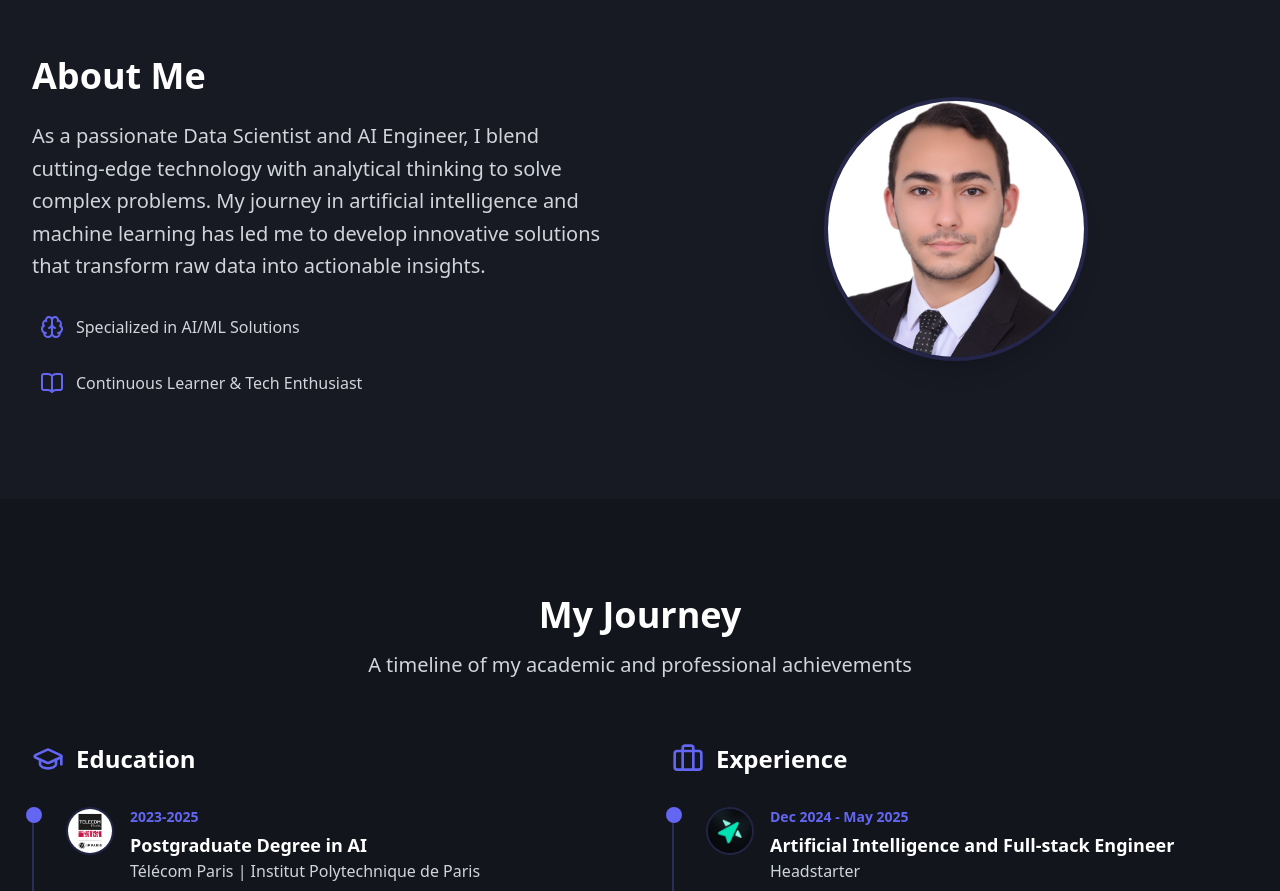
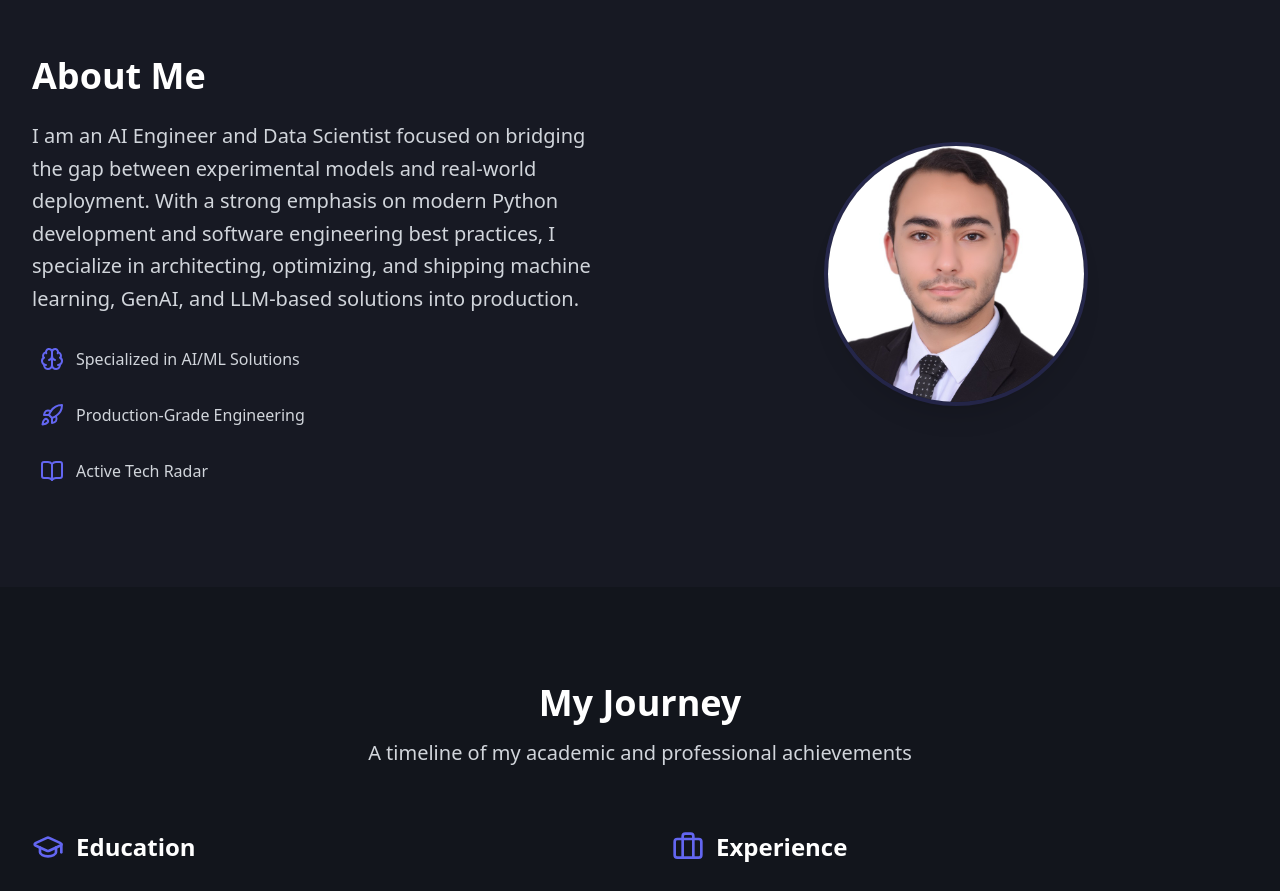
Before and after one commit to ahmedbellaaj10/portfolio, a React (Vite) app: page / in a window 1280 px wide. Shown: the part 840-1731 px from the top of the page. Built offline with nearby package versions, Linux system fonts and the light colour scheme.

Commit message:
chore(Introduction): Update introduction paragraph

```diff
--- a/src/components/Introduction.tsx
+++ b/src/components/Introduction.tsx
@@ -1,4 +1,4 @@
-import { Brain, BookOpen } from 'lucide-react';
+import { Brain, BookOpen, Rocket } from 'lucide-react';
 import { useScrollReveal } from '../hooks/useScrollReveal';
 import { PATHS } from '../config/paths';
 
@@ -12,7 +12,7 @@ export default function Introduction() {
           <div className="space-y-6">
             <h2 className="text-4xl font-bold text-white">About Me</h2>
             <p className="text-xl text-gray-300 leading-relaxed">
-              As a passionate Data Scientist and AI Engineer, I blend cutting-edge technology with analytical thinking to solve complex problems. My journey in artificial intelligence and machine learning has led me to develop innovative solutions that transform raw data into actionable insights.
+              I am an AI Engineer and Data Scientist focused on bridging the gap between experimental models and real-world deployment. With a strong emphasis on modern Python development and software engineering best practices, I specialize in architecting, optimizing, and shipping machine learning, GenAI, and LLM-based solutions into production.
             </p>
             <div className="flex flex-col gap-4 stagger">
               <div className="flex items-center gap-3 p-2 rounded-lg hover:bg-dark-100 transition-colors">
@@ -20,8 +20,12 @@ export default function Introduction() {
                 <span className="text-gray-300">Specialized in AI/ML Solutions</span>
               </div>
               <div className="flex items-center gap-3 p-2 rounded-lg hover:bg-dark-100 transition-colors">
+                <Rocket className="h-6 w-6 text-accent-primary" />
+                <span className="text-gray-300">Production-Grade Engineering</span>
+              </div>
+              <div className="flex items-center gap-3 p-2 rounded-lg hover:bg-dark-100 transition-colors">
                 <BookOpen className="h-6 w-6 text-accent-primary" />
-                <span className="text-gray-300">Continuous Learner & Tech Enthusiast</span>
+                <span className="text-gray-300">Active Tech Radar</span>
               </div>
             </div>
           </div>
```
